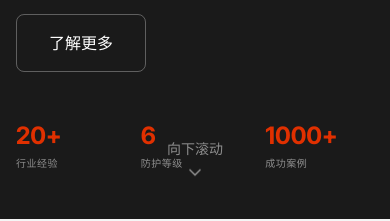
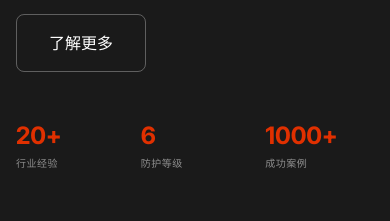
Before and after one commit to Zekailuo/kimi-website, a React (Vite) app in the folder 网站/: page / in a window 390 px wide. Shown: the part 921-1142 px from the top of the page. Built offline with nearby package versions, Linux system fonts and the light colour scheme.

Commit message:
Fix UI issues: stats overlap in Hero and large spacing between sections

```diff
--- a/网站/src/sections/Advantages.tsx
+++ b/网站/src/sections/Advantages.tsx
@@ -77,7 +77,7 @@ const Advantages = () => {
       ref={sectionRef}
       className="relative w-full bg-[#f5f5f5]"
     >
-      <div className="w-full section-padding py-24 lg:py-32">
+      <div className="w-full section-padding pt-12 pb-24 lg:pt-16 lg:pb-32">
         <div className="grid lg:grid-cols-2 gap-12 lg:gap-20">
           {/* Left Column - Sticky Image */}
           <div className="relative">
--- a/网站/src/sections/Hero.tsx
+++ b/网站/src/sections/Hero.tsx
@@ -110,7 +110,7 @@ const Hero = () => {
 
             {/* Stats */}
             <div
-              className={`grid grid-cols-3 gap-4 sm:gap-6 mt-12 sm:mt-16 transition-all duration-1000 ease-impact delay-700 ${isVisible
+              className={`grid grid-cols-3 gap-4 sm:gap-6 mt-12 sm:mt-16 mb-20 sm:mb-0 transition-all duration-1000 ease-impact delay-700 ${isVisible
                 ? 'translate-y-0 opacity-100'
                 : 'translate-y-8 opacity-0'
                 }`}
@@ -176,7 +176,7 @@ const Hero = () => {
 
       {/* Scroll indicator */}
       <div
-        className={`absolute bottom-8 left-1/2 -translate-x-1/2 transition-all duration-1000 ease-impact delay-1000 ${isVisible ? 'opacity-100' : 'opacity-0'
+        className={`absolute bottom-6 sm:bottom-8 left-1/2 -translate-x-1/2 transition-all duration-1000 ease-impact delay-1000 ${isVisible ? 'opacity-100' : 'opacity-0'
           }`}
       >
         <button
--- a/网站/src/sections/ProductCards.tsx
+++ b/网站/src/sections/ProductCards.tsx
@@ -46,14 +46,13 @@ const ProductCards = () => {
     <section
       id="product-levels"
       ref={sectionRef}
-      className="relative w-full bg-[#f5f5f5] py-24 lg:py-32"
+      className="relative w-full bg-[#f5f5f5] pt-24 pb-12 lg:pt-32 lg:pb-16"
     >
       <div className="w-full section-padding">
         {/* Section Header */}
         <div
-          className={`text-center mb-16 transition-all duration-1000 ease-impact ${
-            isVisible ? 'translate-y-0 opacity-100' : 'translate-y-8 opacity-0'
-          }`}
+          className={`text-center mb-16 transition-all duration-1000 ease-impact ${isVisible ? 'translate-y-0 opacity-100' : 'translate-y-8 opacity-0'
+            }`}
         >
           <div className="inline-block px-4 py-2 bg-[#e03000]/10 text-[#e03000] text-sm font-medium rounded-full mb-6">
             防护等级
@@ -72,9 +71,8 @@ const ProductCards = () => {
             <Link
               key={product.id}
               to={`/product/${product.id}`}
-              className={`group relative bg-white rounded-2xl p-6 shadow-sm hover:shadow-xl transition-all duration-500 ease-impact hover:-translate-y-2 cursor-pointer ${
-                isVisible ? 'translate-y-0 opacity-100' : 'translate-y-12 opacity-0'
-              }`}
+              className={`group relative bg-white rounded-2xl p-6 shadow-sm hover:shadow-xl transition-all duration-500 ease-impact hover:-translate-y-2 cursor-pointer ${isVisible ? 'translate-y-0 opacity-100' : 'translate-y-12 opacity-0'
+                }`}
               style={{ transitionDelay: `${index * 100}ms` }}
             >
               {/* Level Badge */}
```
Lines whose indentation alone changed are shown as unchanged.
